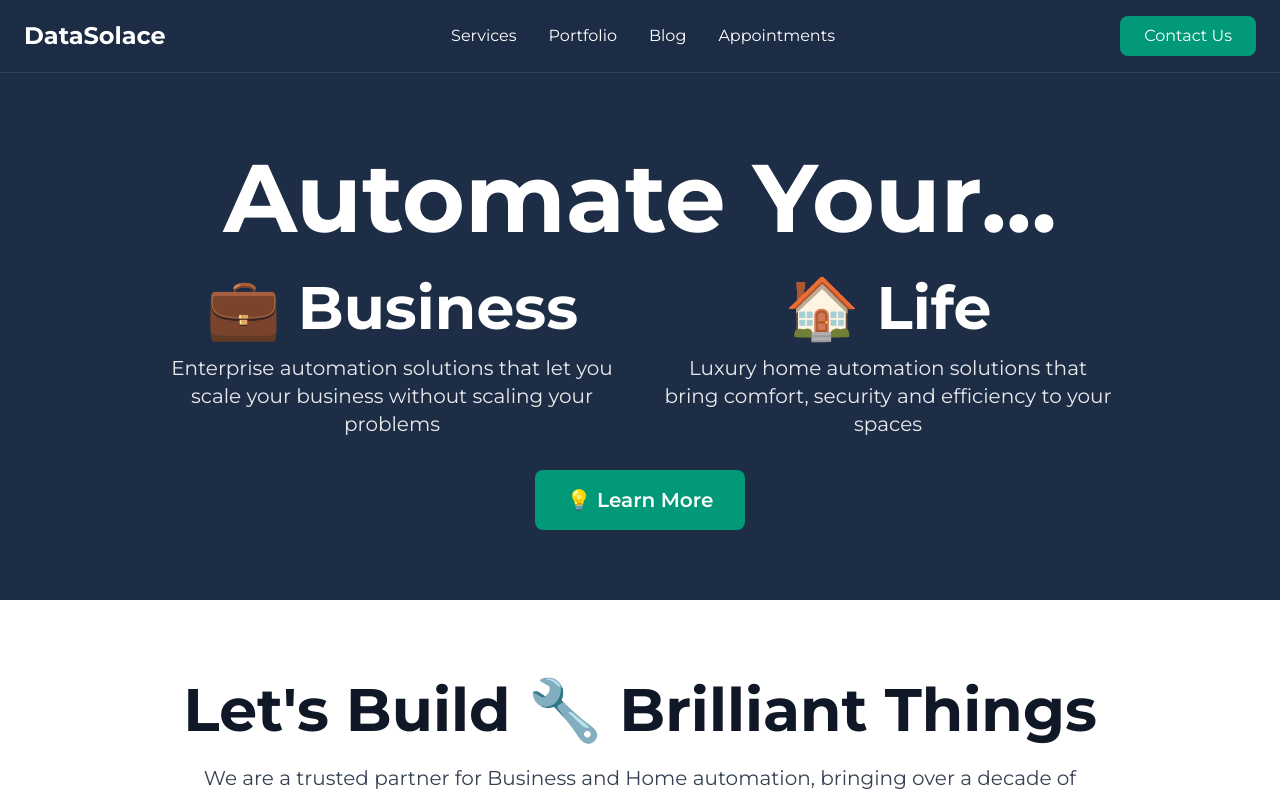
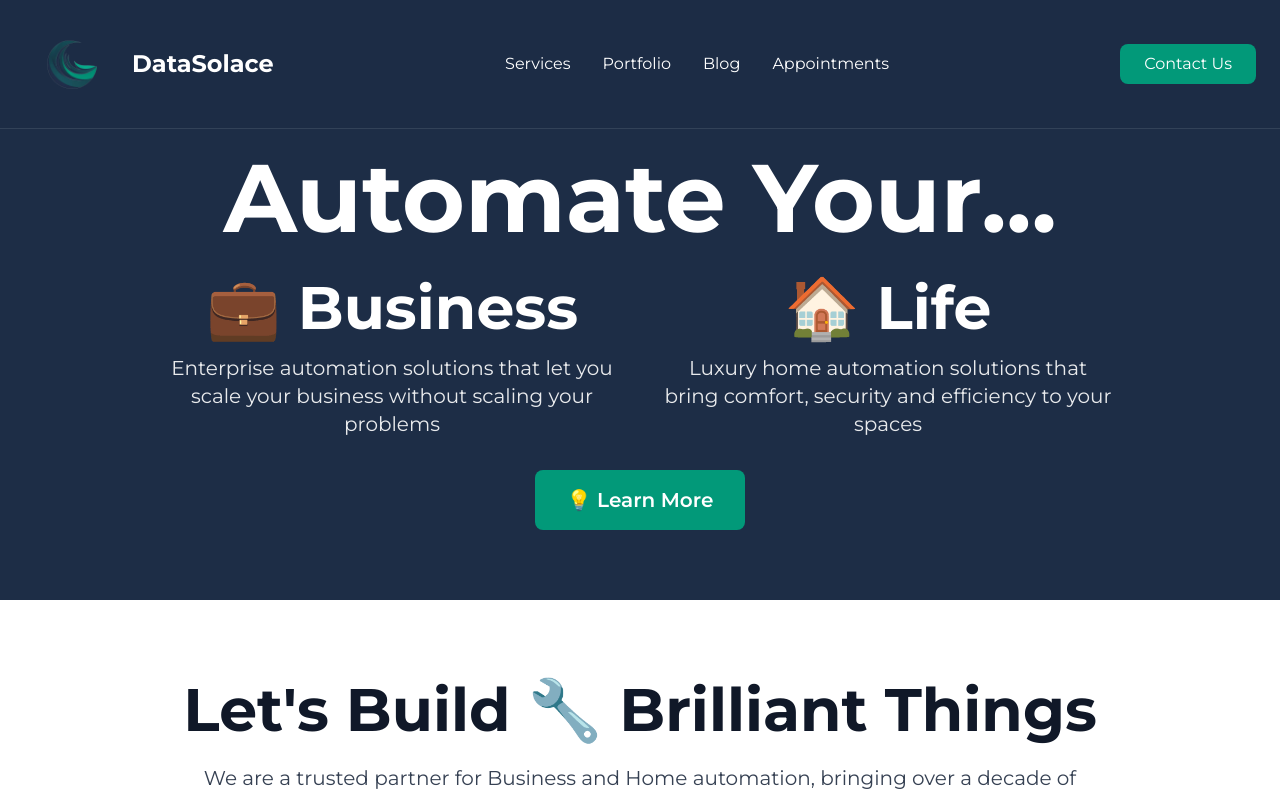
Before and after one commit to DataSolace/datasolace.com, a Next.js app: page / in a window 1280 px wide. Shown: the top 796 px of the page. Built offline with nearby package versions, Linux system fonts and the light colour scheme.

Commit message:
feat: add logo to Header component
- Introduce a new logo image for the DataSolace brand in the Header component.
- Update the Header layout to include the logo alongside the brand name, enhancing visual identity and user experience.

```diff
--- a/src/components/Header.tsx
+++ b/src/components/Header.tsx
@@ -8,8 +8,15 @@ export default function Header({ currentPage }: HeaderProps) {
   return (
     <header className="fixed top-0 left-0 right-0 z-50 px-6 py-4 bg-[var(--brand-blue)]/85 backdrop-blur-sm border-b border-white/10">
       <div className="max-w-7xl mx-auto flex items-center justify-between">
-        <Link href="/" className="text-white text-2xl font-bold hover:text-[var(--brand-teal)] transition-colors">
-          DataSolace
+        <Link href="/" className="flex items-center hover:opacity-80 transition-opacity">
+          <img
+            src="/logo.webp"
+            alt="DataSolace"
+            className="h-24 w-auto mr-3"
+          />
+          <span className="text-white text-2xl font-bold hover:text-[var(--brand-teal)] transition-colors">
+            DataSolace
+          </span>
         </Link>
         <nav className="hidden md:flex items-center space-x-8">
           <Link
```
Also changed, not shown: public/logo.webp (added).
